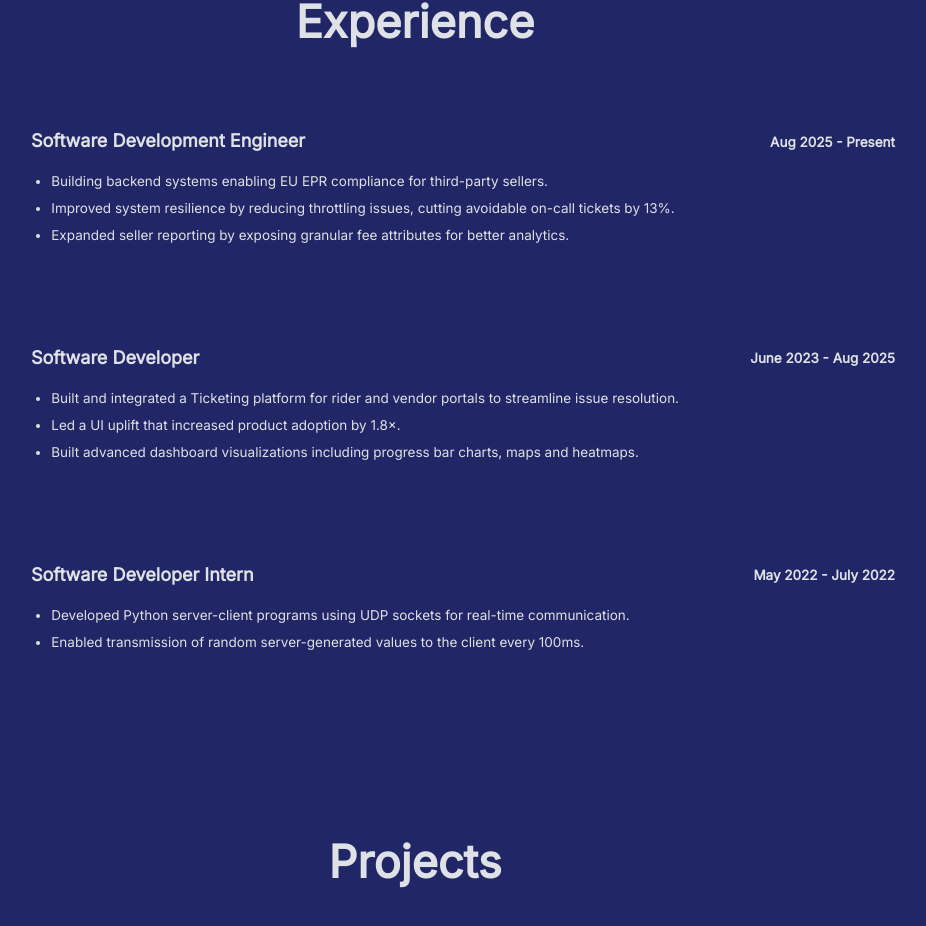
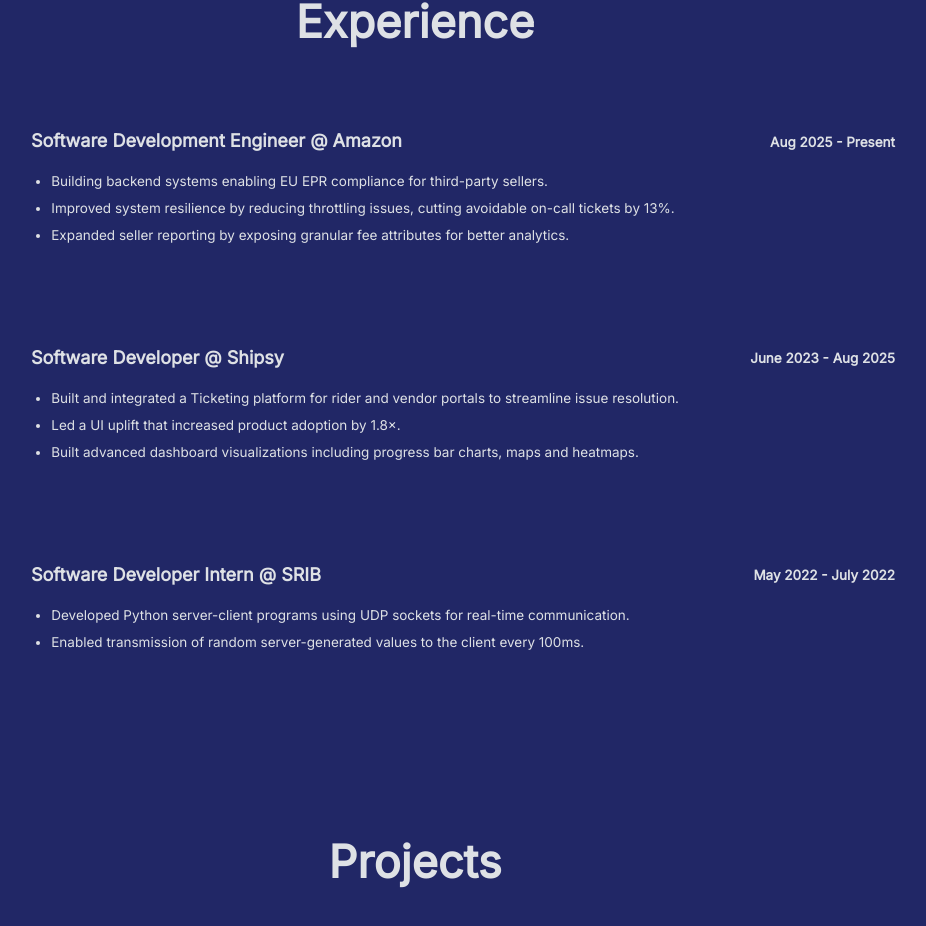
Before and after one commit to Naman200111/Portfolio-React, a React (Create React App) app: page / in a window 1280 px wide. Shown: the part 1799-2725 px from the top of the page, without its empty margins (225-1151 px from the left). Built offline with nearby package versions, Linux system fonts and the light colour scheme; a web font is replaced by a local one.

Commit message:
removed experience pic & added text

```diff
--- a/src/components/sections/experience/experience.js
+++ b/src/components/sections/experience/experience.js
@@ -32,7 +32,7 @@ export default function Experience() {
         <div className="experience--div">
           <div className="experience_details">
             <div className="experience_header">
-              <h4>Software Development Engineer</h4>
+              <h4>Software Development Engineer @ Amazon</h4>
               <h4 className="duration">Aug 2025 - Present</h4>
             </div>
 
@@ -69,7 +69,7 @@ export default function Experience() {
           <div className="experience_details">
             <div className="experience_header">
               <div className="experience-with-github">
-                <h4>Software Developer</h4>
+                <h4>Software Developer @ Shipsy</h4>
               </div>
 
               <h4 className="duration">June 2023 - Aug 2025</h4>
@@ -104,7 +104,7 @@ export default function Experience() {
         <div className="experience--div">
           <div className="experience_details">
             <div className="experience_header">
-              <h4>Software Developer Intern</h4>
+              <h4>Software Developer Intern @ SRIB</h4>
               <h4 className="duration">May 2022 - July 2022</h4>
             </div>
 
```
